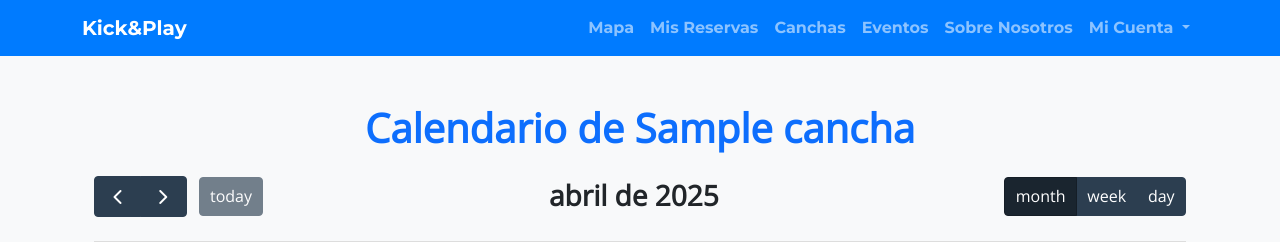
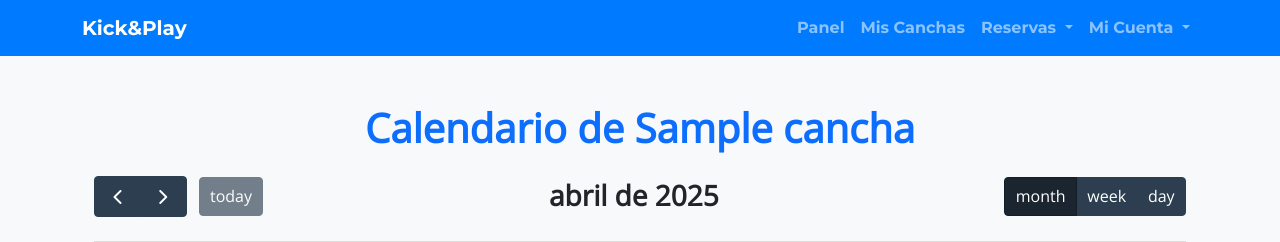
Before and after one commit to Frn14KV/kickandplay, a Django app: page /calendario/cancha/1/ in a window 1280 px wide. Shown: the top 242 px of the page. Run offline with Django 5.2, Linux system fonts and the light colour scheme; a user stored in the database is signed in; tables that the repository leaves empty hold one stand-in row (values such as "Sample post"); parts of the project's set-up code (start-up, migrations or seed data) failed here and were passed over.

Commit message:
Actualización del proyecto101

```diff
--- a/canchas/templates/base.html
+++ b/canchas/templates/base.html
@@ -31,16 +31,11 @@
             </button>
             <div class="collapse navbar-collapse" id="navbarNav">
                 <ul class="navbar-nav ms-auto">
-                    <!-- Enlaces principales -->
+                    <!-- Enlaces generales (solo para usuarios no autenticados) -->
+                    {% if not user.is_authenticated %}
                         <li class="nav-item">
                             <a class="nav-link" href="/mapa/">Mapa</a>
                         </li>
-                    <!-- Mostrar "Mis Reservas" solo si el usuario ha iniciado sesión -->
-                    {% if request.user.is_authenticated %}
-                    <li class="nav-item">
-                        <a class="nav-link" href="/reservas/">Mis Reservas</a>
-                    </li>
-                    {% endif %}
                         <li class="nav-item">
                             <a class="nav-link" href="/canchas/">Canchas</a>
                         </li>
@@ -50,17 +45,40 @@
                         <li class="nav-item">
                             <a class="nav-link" href="/sobre-nosotros/">Sobre Nosotros</a>
                         </li>
-
-                    <!-- Dropdown dinámico basado en el estado del usuario -->
+                        <li class="nav-item">
+                            <a class="nav-link" href="{% url 'login' %}">Iniciar Sesión</a>
+                        </li>
+                        <li class="nav-item">
+                            <a class="nav-link" href="{% url 'registro' %}">Registrarse</a>
+                        </li>
+                    {% endif %}
+                    <!-- Enlaces específicos para usuarios autenticados -->
                     {% if user.is_authenticated %}
+                        {% if request.user.user_profile.is_owner %}
+                            <!-- Opciones Exclusivas para Dueños -->
+                            <li class="nav-item">
+                                <a class="nav-link" href="{% url 'panel_dueno' %}">Panel</a>
+                            </li>
+                            <li class="nav-item">
+                                <a class="nav-link" href="{% url 'canchas' %}">Mis Canchas</a>
+                            </li>
                             <li class="nav-item dropdown">
-                            <a class="nav-link dropdown-toggle" href="#" id="navbarDropdown" role="button" data-bs-toggle="dropdown" aria-expanded="false">
+                                <a class="nav-link dropdown-toggle" href="#" id="reservasDropdown" role="button" data-bs-toggle="dropdown" aria-expanded="false">
+                                    Reservas
+                                </a>
+                                <ul class="dropdown-menu dropdown-menu-end">
+                                    <li><a class="dropdown-item" href="{% url 'lista_reservas' %}">Pendientes</a></li>
+                                    <li><a class="dropdown-item" href="{% url 'lista_reservas' %}">Gestionadas</a></li>
+                                </ul>
+                            </li>
+                            <li class="nav-item dropdown">
+                                <a class="nav-link dropdown-toggle" href="#" id="userDropdown" role="button" data-bs-toggle="dropdown" aria-expanded="false">
                                     Mi Cuenta
                                 </a>
-                            <ul class="dropdown-menu dropdown-menu-end" aria-labelledby="navbarDropdown">
+                                <ul class="dropdown-menu dropdown-menu-end">
                                     <li><a class="dropdown-item" href="{% url 'perfil' %}">Perfil</a></li>
                                     <li>
-                                    <form method="POST" action="{% url 'logout' %}">
+                                        <form method="post" action="{% url 'logout' %}">
                                             {% csrf_token %}
                                             <button type="submit" class="dropdown-item">Cerrar Sesión</button>
                                         </form>
@@ -68,19 +86,41 @@
                                 </ul>
                             </li>
                         {% else %}
+                        <!-- Opciones generales para usuarios autenticados -->
                         <li class="nav-item">
-                            <a class="nav-link" href="{% url 'login' %}">Iniciar Sesión</a>
+                            <a class="nav-link" href="/mapa/">Mapa</a>
                         </li>
                         <li class="nav-item">
-                            <a class="nav-link" href="{% url 'registro' %}">Registrarse</a>
+                            <a class="nav-link" href="/reservas/">Reservas</a>
+                        </li>
+                        <li class="nav-item">
+                            <a class="nav-link" href="/canchas/">Canchas</a>
+                        </li>
+                        <li class="nav-item">
+                            <a class="nav-link" href="/eventos/">Eventos</a>
+                        </li>
+                        <li class="nav-item">
+                            <a class="nav-link" href="/sobre-nosotros/">Sobre Nosotros</a>
+                        </li>
+                        <li class="nav-item dropdown">
+                            <a class="nav-link dropdown-toggle" href="#" id="userDropdown" role="button" data-bs-toggle="dropdown" aria-expanded="false">
+                                Mi Cuenta
+                            </a>
+                            <ul class="dropdown-menu dropdown-menu-end">
+                                <li><a class="dropdown-item" href="{% url 'perfil' %}">Perfil</a></li>
+                                <li>
+                                    <form method="post" action="{% url 'logout' %}">
+                                        {% csrf_token %}
+                                        <button type="submit" class="dropdown-item">Cerrar Sesión</button>
+                                    </form>
+                                </li>
+                            </ul>
                         </li>
                         {% endif %}
-                </ul>
-
+                    {% endif %}
             </div>
         </div>
     </nav>
-
     <!-- Main Content -->
     <div class="container my-5">
         {% block content %}
```
Lines whose indentation alone changed are shown as unchanged.
